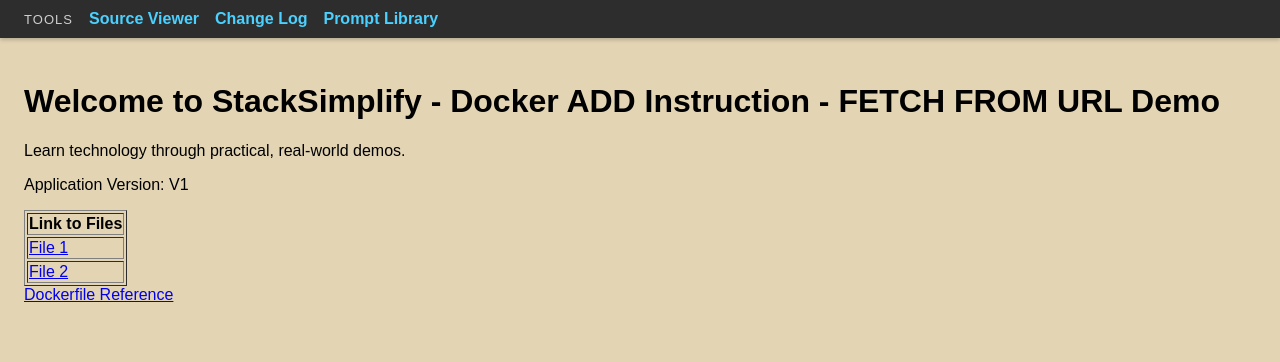
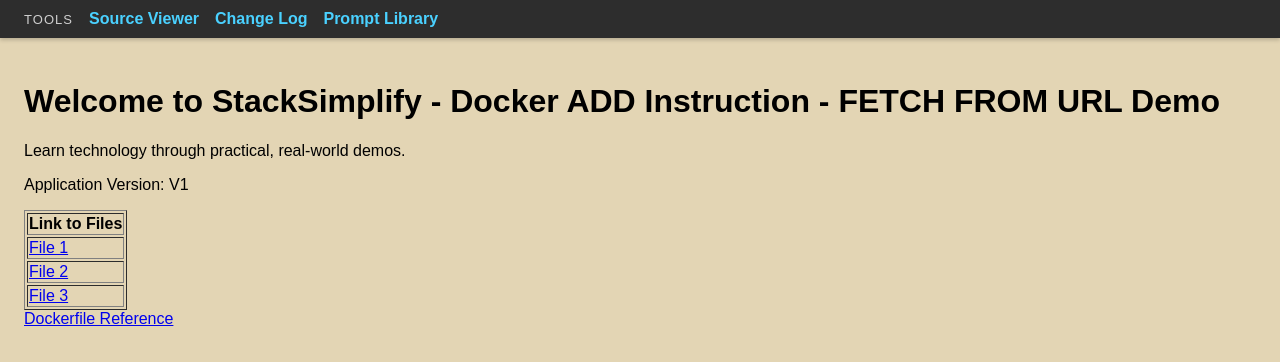
Before and after one commit to YangXu32/docker-add-fetch-url-demo, a plain HTML site: page index.html in a window 1280 px wide. Drawn offline with Linux system fonts and the light colour scheme.

Commit message:
Add file 3 link to index

```diff
--- a/index.html
+++ b/index.html
@@ -68,6 +68,9 @@
       <tr>
         <td><a href="git2.html">File 2</a></td>
       </tr>
+      <tr>
+        <td><a href="prompt-library.html">File 3</a></td>
+      </tr>
     </table>
     <a href="https://docs.docker.com/reference/dockerfile/">Dockerfile Reference</a>
     </div>
```
